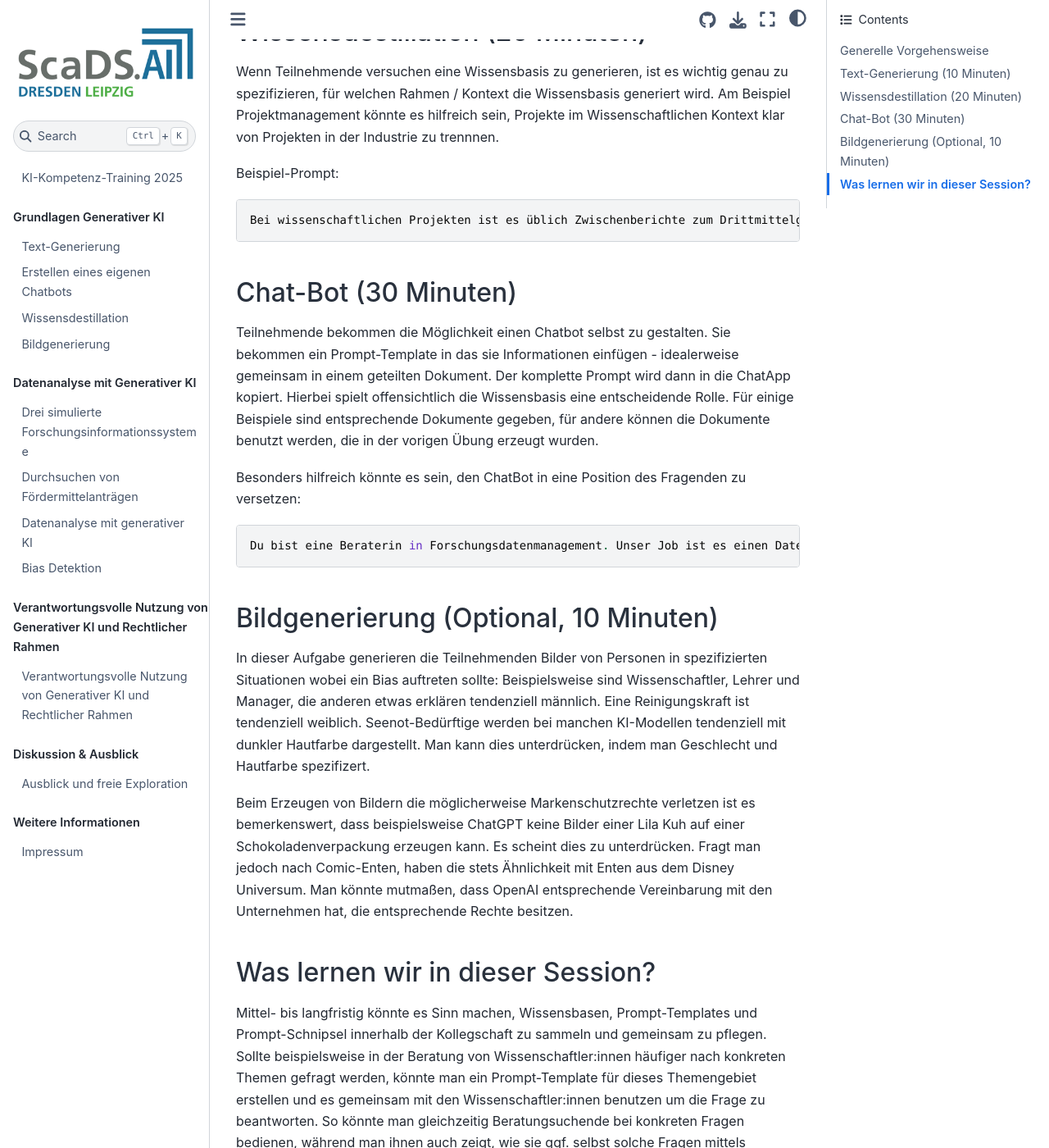
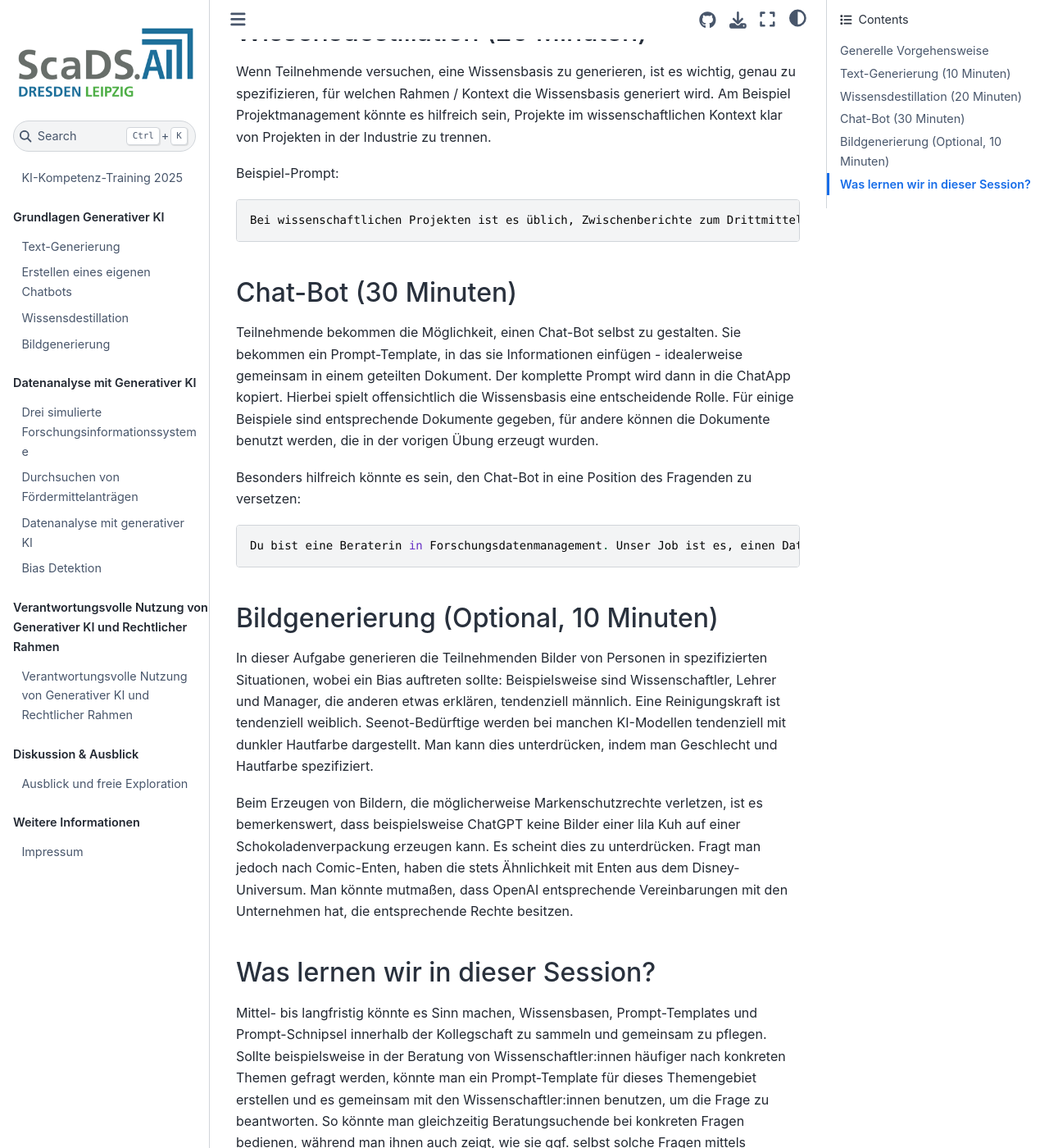
Before and after one commit to ScaDS/ki-kompetenz-training-2025, a Jupyter Book: the page built from session1/cheatsheet.md, in a window 1280 px wide and 1400 px high, scrolled down 1216 px. Shown: the whole window at 82% size. Built offline with Jupyter Book 1.0.4 settings and Sphinx 7.4.7 and the Sphinx Book theme 1.1.4, drawn with Linux system fonts in a browser that asks for light colours; some of the changed text lies outside the part shown.

Commit message:
Corrected typos in words like "angegebenen", "mehreren", "dasselbe", "unter anderem", "zwischenberichte", and others while fixing punctuation and improving clarity minimally.

````diff
--- a/session1/cheatsheet.md
+++ b/session1/cheatsheet.md
@@ -1,51 +1,45 @@
 # Spickzettel für Lehrende
 
-In den Übungen dieser Session erlernen die Teilnehmenden aktiv die Ergebnisse eines Chats mit einem KI-System zu verbessern. Dabei spielen eine Reihe von [Prompt-Techniken](https://de.wikipedia.org/wiki/Prompt_Engineering) eine Rolle:
+In den Übungen dieser Session erlernen die Teilnehmenden aktiv, die Ergebnisse eines Chats mit einem KI-System zu verbessern. Dabei spielen eine Reihe von [Prompt-Techniken](https://de.wikipedia.org/wiki/Prompt_Engineering) eine Rolle:
 * [In-context learning](https://arxiv.org/abs/2301.00234)
 * [Wissensdestillation](https://de.wikipedia.org/wiki/Wissensdestillation)
 * Role-Prompting
 
 ## Generelle Vorgehensweise
 
-Die Teilnehmenden finden sich in Gruppen zusammen und arbeiten vielleicht sogar gemeinsam an einem Computer. Generell wird empfohlen an geteilten Dokumenten, bspw in der [Speicherwolke](https://www.urz.uni-leipzig.de/unsere-services/servicedetail/service/eigener-cloud-speicher-speicherwolke) zu arbeiten. Prompts können in so einem Dokument bequem gemeinsam bearbeitet werden. Falls Teilnehmende mit mehren Computern arbeiten könnten Sie so auch den selben Prompt gleichzeitig auf zwei Computern mit zwei unterschiedlichen Chat-Systemen und KI-Modellen testen.
+Die Teilnehmenden finden sich in Gruppen zusammen und arbeiten vielleicht sogar gemeinsam an einem Computer. Generell wird empfohlen, an geteilten Dokumenten, bspw. in der [Speicherwolke](https://www.urz.uni-leipzig.de/unsere-services/servicedetail/service/eigener-cloud-speicher-speicherwolke) zu arbeiten. Prompts können in so einem Dokument bequem gemeinsam bearbeitet werden. Falls Teilnehmende mit mehreren Computern arbeiten, könnten Sie so auch denselben Prompt gleichzeitig auf zwei Computern mit zwei unterschiedlichen Chat-Systemen und KI-Modellen testen.
 
-Die Angegebenen Zeiten sind nur als Richtschnur gedacht. Es gibt in der Regel Teilnehmende die selbst ein gutes Timing haben. Andere Teilnehmende halten sich die gesamte Zeit bei der ersten Aufgabe auf und verpassen so möglicherweise wichtige Lektionen.
+Die angegebenen Zeiten sind nur als Richtschnur gedacht. Es gibt in der Regel Teilnehmende, die selbst ein gutes Timing haben. Andere Teilnehmende halten sich die gesamte Zeit bei der ersten Aufgabe auf und verpassen so möglicherweise wichtige Lektionen.
 
 ## Text-Generierung (10 Minuten)
 
-In der Übung zur Text-Generierung werden die Teilnehmenden eine Rede der Rektorin erzeugen anläßlich der Genehmigung zweier Exzellenzcluster an der Universität. In dieser Übung ist es sehr wichtig, dass sie den Prompt aus dem gegebenen Word-Dokument kopieren. Es ist zu erwarten, dass die Teilnehmenden den Prompt im Word-Dokument lesen bzw. überfliegen werden, bevor sie ihn kopieren. Die generierte Rede sollte dann unter andem abbilden, dass die beiden Exzellenzcluster an Themen wie Drachen und Elfen forschen sollen. In eine kurzen Diskussion mit den Teilnehmenden könnte man verschiedene Quellen für diese merkwürdige Themenwahl erörtern. Die Ursache ist tatsächlich eine [Prompt-Injektion](https://en.wikipedia.org/wiki/Prompt_injection), eine einfache Form eines Cyberangriffs. Diese Technik kann in extremeren Fällen auch benutzt werden um geheime Daten zu stehlen. Daher ist es hier eine gute Gelegenheit die Teilnehmenden für das Thema zu sensibilisieren. Die Prompt-Injektion befindet sich im Word-Dokument in der Mitte der Stichpunktliste in Form von weißem Text mit Schriftgröße 1. Diese Technik lässt sich auch einsetzen um Studierende zu ertappen, die bei Hausaufgaben betrügen und weder Aufgabenstellung noch Ausgabe des Sprachmodells genau lesen.
+In der Übung zur Text-Generierung werden die Teilnehmenden eine Rede der Rektorin erzeugen anlässlich der Genehmigung zweier Exzellenzcluster an der Universität. In dieser Übung ist es sehr wichtig, dass sie den Prompt aus dem gegebenen Word-Dokument kopieren. Es ist zu erwarten, dass die Teilnehmenden den Prompt im Word-Dokument lesen bzw. überfliegen werden, bevor sie ihn kopieren. Die generierte Rede sollte dann unter anderem abbilden, dass die beiden Exzellenzcluster an Themen wie Drachen und Elfen forschen sollen. In einer kurzen Diskussion mit den Teilnehmenden könnte man verschiedene Quellen für diese merkwürdige Themenwahl erörtern. Die Ursache ist tatsächlich eine [Prompt-Injektion](https://en.wikipedia.org/wiki/Prompt_injection), eine einfache Form eines Cyberangriffs. Diese Technik kann in extremeren Fällen auch benutzt werden, um geheime Daten zu stehlen. Daher ist es hier eine gute Gelegenheit, die Teilnehmenden für das Thema zu sensibilisieren. Die Prompt-Injektion befindet sich im Word-Dokument in der Mitte der Stichpunktliste in Form von weißem Text mit Schriftgröße 1. Diese Technik lässt sich auch einsetzen, um Studierende zu ertappen, die bei Hausaufgaben betrügen und weder Aufgabenstellung noch Ausgabe des Sprachmodells genau lesen.
 
 ## Wissensdestillation (20 Minuten)
 
-Wenn Teilnehmende versuchen eine Wissensbasis zu generieren, ist es wichtig genau zu spezifizieren, für welchen Rahmen / Kontext die Wissensbasis generiert wird. Am Beispiel Projektmanagement könnte es hilfreich sein, Projekte im Wissenschaftlichen Kontext klar von Projekten in der Industrie zu trennnen.
+Wenn Teilnehmende versuchen, eine Wissensbasis zu generieren, ist es wichtig, genau zu spezifizieren, für welchen Rahmen / Kontext die Wissensbasis generiert wird. Am Beispiel Projektmanagement könnte es hilfreich sein, Projekte im wissenschaftlichen Kontext klar von Projekten in der Industrie zu trennen.
 
 Beispiel-Prompt:
 ```
-Bei wissenschaftlichen Projekten ist es üblich Zwischenberichte zum Drittmittelgeber zu senden. Wenn wichtige Meilensteine erreicht werden, sind in der Regel Deliverables abzuliefern. Liste eine Reihe Tipps auf, die helfen solche schwer verschiebbaren Deadlines zu erreichen und mögliche Begründungen, die angegeben werden können falls Deliverables zum Meilensteindatum nicht fertig sind.
+Bei wissenschaftlichen Projekten ist es üblich, Zwischenberichte zum Drittmittelgeber zu senden. Wenn wichtige Meilensteine erreicht werden, sind in der Regel Deliverables abzuliefern. Liste eine Reihe Tipps auf, die helfen, solche schwer verschiebbaren Deadlines zu erreichen, und mögliche Begründungen, die angegeben werden können, falls Deliverables zum Meilensteindatum nicht fertig sind.
 ```
 
 ## Chat-Bot (30 Minuten)
 
-Teilnehmende bekommen die Möglichkeit einen Chatbot selbst zu gestalten. Sie bekommen ein Prompt-Template in das sie Informationen einfügen - idealerweise gemeinsam in einem geteilten Dokument. Der komplette Prompt wird dann in die ChatApp kopiert.
+Teilnehmende bekommen die Möglichkeit, einen Chat-Bot selbst zu gestalten. Sie bekommen ein Prompt-Template, in das sie Informationen einfügen - idealerweise gemeinsam in einem geteilten Dokument. Der komplette Prompt wird dann in die ChatApp kopiert.
 Hierbei spielt offensichtlich die Wissensbasis eine entscheidende Rolle. Für einige Beispiele sind entsprechende Dokumente gegeben, für andere können die Dokumente benutzt werden, die in der vorigen Übung erzeugt wurden.
 
-Besonders hilfreich könnte es sein, den ChatBot in eine Position des Fragenden zu versetzen:
+Besonders hilfreich könnte es sein, den Chat-Bot in eine Position des Fragenden zu versetzen:
 ```
-Du bist eine Beraterin in Forschungsdatenmanagement. Unser Job ist es einen Datenmanagementplan zu schreiben. Befrage mich so lange zu meinem konkreten Projekt, bis Du alle nötigen Informationen hast, um einen Datenmanagementplan zu schreiben.
+Du bist eine Beraterin in Forschungsdatenmanagement. Unser Job ist es, einen Datenmanagementplan zu schreiben. Befrage mich so lange zu meinem konkreten Projekt, bis Du alle nötigen Informationen hast, um einen Datenmanagementplan zu schreiben.
 ```
-
-
-
-
-
-
 
 ## Bildgenerierung (Optional, 10 Minuten)
 
-In dieser Aufgabe generieren die Teilnehmenden Bilder von Personen in spezifizierten Situationen wobei ein Bias auftreten sollte: Beispielsweise sind Wissenschaftler, Lehrer und Manager, die anderen etwas erklären tendenziell männlich. Eine Reinigungskraft ist tendenziell weiblich. Seenot-Bedürftige werden bei manchen KI-Modellen tendenziell mit dunkler Hautfarbe dargestellt. Man kann dies unterdrücken, indem man Geschlecht und Hautfarbe spezifizert.
+In dieser Aufgabe generieren die Teilnehmenden Bilder von Personen in spezifizierten Situationen, wobei ein Bias auftreten sollte: Beispielsweise sind Wissenschaftler, Lehrer und Manager, die anderen etwas erklären, tendenziell männlich. Eine Reinigungskraft ist tendenziell weiblich. Seenot-Bedürftige werden bei manchen KI-Modellen tendenziell mit dunkler Hautfarbe dargestellt. Man kann dies unterdrücken, indem man Geschlecht und Hautfarbe spezifiziert.
 
-Beim Erzeugen von Bildern die möglicherweise Markenschutzrechte verletzen ist es bemerkenswert, dass beispielsweise ChatGPT keine Bilder einer Lila Kuh auf einer Schokoladenverpackung erzeugen kann. Es scheint dies zu unterdrücken. Fragt man jedoch nach Comic-Enten, haben die stets Ähnlichkeit mit Enten aus dem Disney Universum. Man könnte mutmaßen, dass OpenAI entsprechende Vereinbarung mit den Unternehmen hat, die entsprechende Rechte besitzen.
+Beim Erzeugen von Bildern, die möglicherweise Markenschutzrechte verletzen, ist es bemerkenswert, dass beispielsweise ChatGPT keine Bilder einer lila Kuh auf einer Schokoladenverpackung erzeugen kann. Es scheint dies zu unterdrücken. Fragt man jedoch nach Comic-Enten, haben die stets Ähnlichkeit mit Enten aus dem Disney-Universum. Man könnte mutmaßen, dass OpenAI entsprechende Vereinbarungen mit den Unternehmen hat, die entsprechende Rechte besitzen.
 
 ## Was lernen wir in dieser Session?
 
-Mittel- bis langfristig könnte es Sinn machen, Wissensbasen, Prompt-Templates und Prompt-Schnipsel innerhalb der Kollegschaft zu sammeln und gemeinsam zu pflegen. Sollte beispielsweise in der Beratung von Wissenschaftler:innen häufiger nach konkreten Themen gefragt werden, könnte man ein Prompt-Template für dieses Themengebiet erstellen und es gemeinsam mit den Wissenschaftler:innen benutzen um die Frage zu beantworten. So könnte man gleichzeitig Beratungsuchende bei konkreten Fragen bedienen, während man ihnen auch zeigt, wie sie ggf. selbst solche Fragen mittels Sprachmodellen beantworten können. Gerade hierfür wäre es wichtig Grenzen aufzuzeigen. Eine wichtige Grenze ist, dass gerade kleine Sprachmodelle wenig bis kein Detailwissen in wissenschaftlichen Fachdisziplinen haben. Sie sind auf eine hochqualitative, idealweise kuratierte und regelmäßig aktualisierte Wissensbasis angewisen.
+Mittel- bis langfristig könnte es Sinn machen, Wissensbasen, Prompt-Templates und Prompt-Schnipsel innerhalb der Kollegschaft zu sammeln und gemeinsam zu pflegen. Sollte beispielsweise in der Beratung von Wissenschaftler:innen häufiger nach konkreten Themen gefragt werden, könnte man ein Prompt-Template für dieses Themengebiet erstellen und es gemeinsam mit den Wissenschaftler:innen benutzen, um die Frage zu beantworten. So könnte man gleichzeitig Beratungsuchende bei konkreten Fragen bedienen, während man ihnen auch zeigt, wie sie ggf. selbst solche Fragen mittels Sprachmodellen beantworten können. Gerade hierfür wäre es wichtig, Grenzen aufzuzeigen. Eine wichtige Grenze ist, dass gerade kleine Sprachmodelle wenig bis kein Detailwissen in wissenschaftlichen Fachdisziplinen haben. Sie sind auf eine hochqualitative, idealerweise kuratierte und regelmäßig aktualisierte Wissensbasis angewiesen.
````
